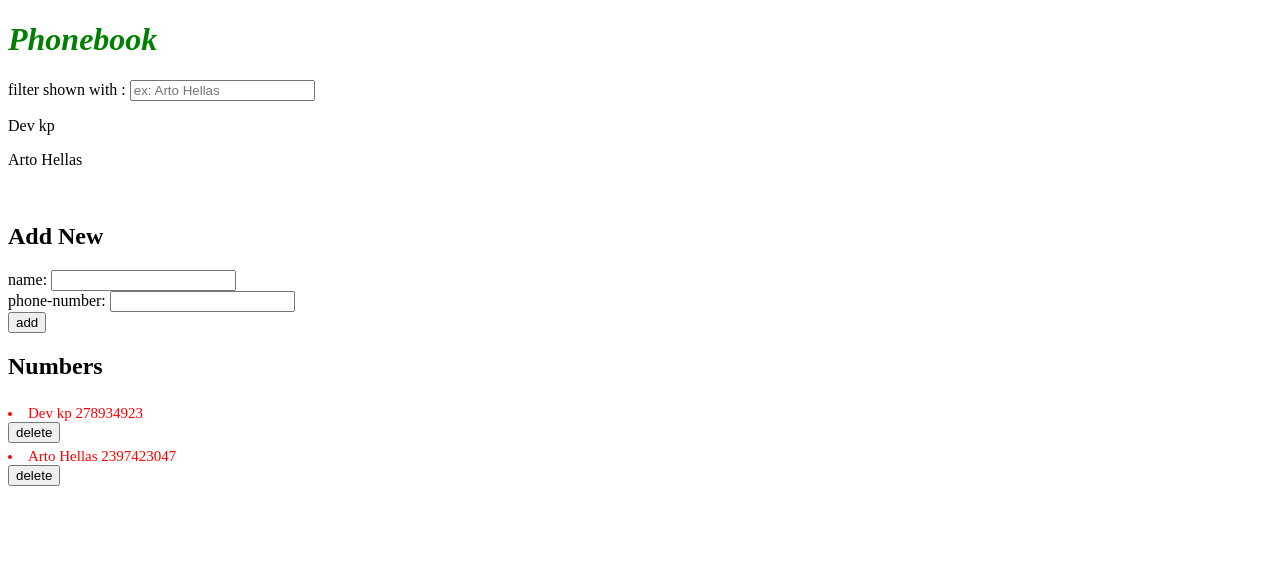
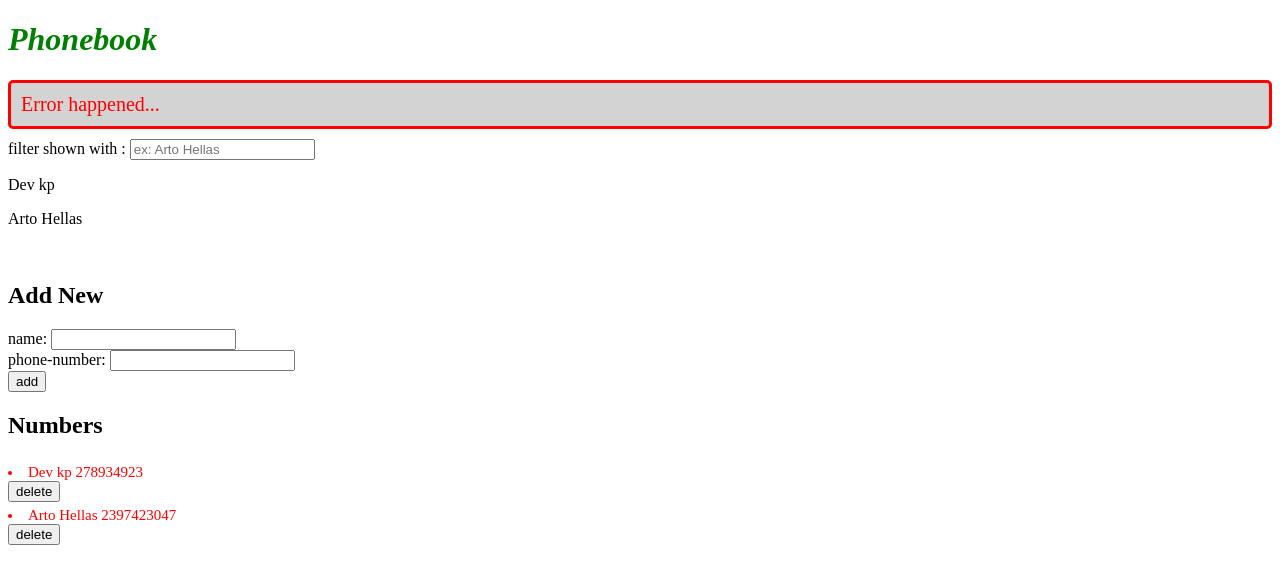
Before and after one commit to Devanshukoli/full-stack-submission-repo, a React (Vite) app in the folder part2/: page / in a window 1280 px wide. Shown: the top 584 px of the page. Built offline with nearby package versions, Linux system fonts and the light colour scheme; data requests are answered from the project's data file.

Commit message:
add: errorMessage component and relevant style

```diff
--- /dev/null
+++ b/part2/components/Notification.jsx
@@ -0,0 +1,15 @@
+const Notification = ({ message }) => {
+  if (message === null) {
+    return null
+  }
+
+  return (
+    <>
+      <div className="error">
+        {message}
+      </div>
+    </>
+  )
+}
+
+export default Notification;
--- a/part2/src/App.jsx
+++ b/part2/src/App.jsx
@@ -3,6 +3,7 @@
 import Performanceform from '../components/Personform'
 import Persons from '../components/Person'
 import personService from './services/persons'
+import Notification from '../components/Notification'
 import './index.css'
 
 const App = () => {
@@ -10,7 +11,8 @@
   const [persons, setPersons] = useState([])
   const [newName, setNewName] = useState('')
   const [newNumber, setNewNumber] = useState('')
-  const [searchTerm, setNewSearchTerm] = useState('')
+  const [searchTerm, setNewSearchTerm] = useState('');
+  const [errorMessage, setErrorMessage] = useState('Error happened...')
 
   useEffect(() => {
     personService.getAllPersons()
@@ -83,6 +85,8 @@
     <div>
       <h1>Phonebook</h1>
 
+      <Notification message={errorMessage}/>
+
       <Filter handleSearch={handleSearch} searchTerm={searchTerm} persons={persons} />
 
       <Performanceform
--- a/part2/src/index.css
+++ b/part2/src/index.css
@@ -14,3 +14,13 @@
   padding-top: 5px;
   font-size: 15px;
 }
+
+.error {
+  color: red;
+  background: lightgrey;
+  font-size: 20px;
+  border-style: solid;
+  border-radius: 5px;
+  padding: 10px;
+  margin-bottom: 10px;
+}
```
